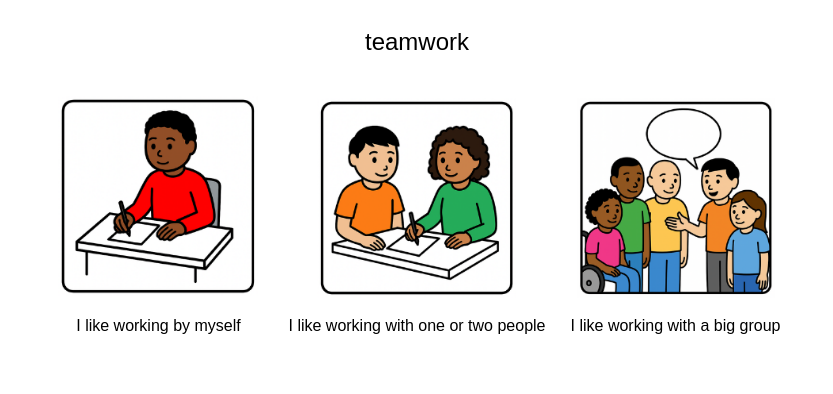
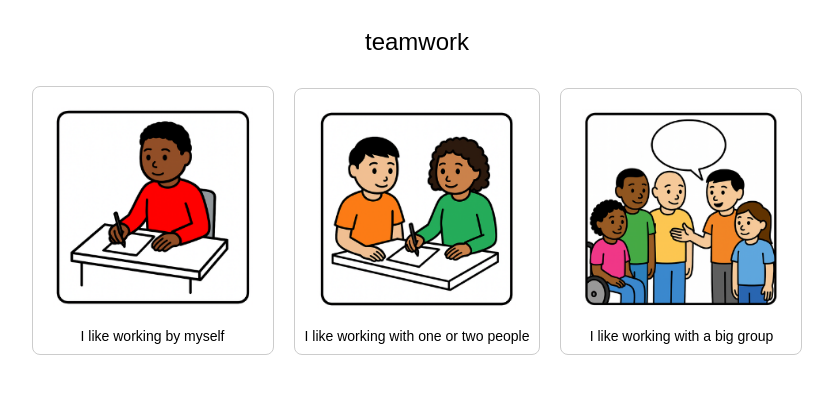
Before and after one commit to CapricanDRJ/camphill, a plain HTML site: page index.html in a window 1280 px wide. Shown: the whole page, without its empty margins (223-1056 px from the left). Drawn offline with nearby package versions, Linux system fonts and the light colour scheme.

Commit message:
Formatting changes

```diff
--- a/index.html
+++ b/index.html
@@ -157,6 +157,9 @@ function showQuestion(index) {
     const wrapper = document.createElement('div');
     wrapper.style.display = 'inline-block';
     wrapper.style.margin = '10px';
+    wrapper.style.border = '1px solid #ccc';
+    wrapper.style.padding = '10px';
+    wrapper.style.borderRadius = '8px';
 
     const img = document.createElement('img');
     img.src = src;
@@ -165,6 +168,7 @@ function showQuestion(index) {
     const caption = document.createElement('div');
     caption.textContent = img.alt.charAt(0).toUpperCase() + img.alt.slice(1);
     caption.style.marginTop = '5px';
+    caption.style.fontSize = '14px';
 
     img.onclick = () => {
       answers.push(`${question.title}: ${img.alt}`);
```
